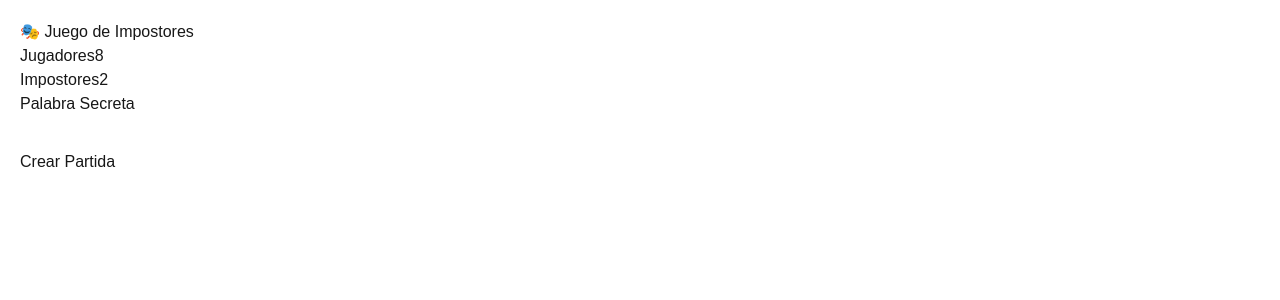
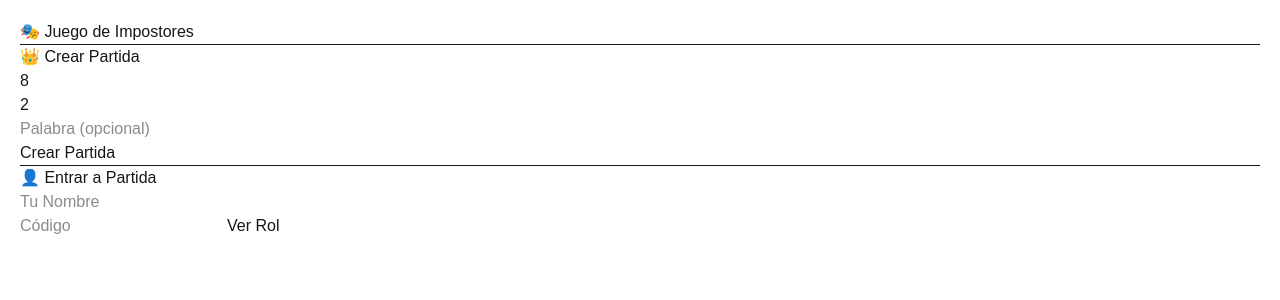
Before and after one commit to sotech/sotepostor-game, a Next.js app: page / in a window 1280 px wide. Shown: the top 300 px of the page. Built offline with nearby package versions, Linux system fonts and the light colour scheme.

Commit message:
Sistema de jugadores + palabra

```diff
--- a/app/api/create-game/route.js
+++ b/app/api/create-game/route.js
@@ -4,18 +4,28 @@ function generarCodigo() {
   return Math.floor(1000 + Math.random() * 9000).toString();
 }
 
+async function obtenerPalabra() {
+  const res = await fetch("https://api.datamuse.com/words?sp=*&v=es&max=1");
+  const data = await res.json();
+  return data[0]?.word || "PALABRA";
+}
+
 export async function POST(req) {
   const body = await req.json();
-  const { players, impostors, word } = body;
+  let { players, impostors, word } = body;
+
+  if (!word || word.trim() === "") {
+    word = await obtenerPalabra();
+  }
 
   const code = generarCodigo();
 
   games[code] = {
     players,
     impostors,
-    word,
+    word: word.toUpperCase(),
     assigned: [],
   };
 
-  return Response.json({ code });
+  return Response.json({ code, word: games[code].word });
 }
--- /dev/null
+++ b/app/api/join/route.js
@@ -0,0 +1,50 @@
+import { games } from "../store";
+
+function asignarImpostorRandom(game) {
+  const totalAsignados = game.assigned.length;
+  const impostoresAsignados = game.assigned.filter(
+    (p) => p.role === "IMPOSTOR"
+  ).length;
+
+  const quedanImpostores = game.impostors - impostoresAsignados;
+  const quedanJugadores = game.players - totalAsignados;
+
+  if (quedanImpostores <= 0) return false;
+  if (quedanJugadores <= quedanImpostores) return true;
+
+  return Math.random() < 0.3;
+}
+
+export async function POST(req) {
+  const body = await req.json();
+  const { code, name } = body;
+
+  const game = games[code];
+
+  if (!game) {
+    return Response.json({ error: "Partida no encontrada" }, { status: 404 });
+  }
+
+  const yaExiste = game.assigned.find((p) => p.name === name);
+  if (yaExiste) {
+    return Response.json(
+      { error: "Este jugador ya recibió su rol" },
+      { status: 400 }
+    );
+  }
+
+  if (game.assigned.length >= game.players) {
+    return Response.json(
+      { error: "La partida ya está completa" },
+      { status: 400 }
+    );
+  }
+
+  const esImpostor = asignarImpostorRandom(game);
+
+  const role = esImpostor ? "IMPOSTOR" : game.word;
+
+  game.assigned.push({ name, role });
+
+  return Response.json({ role });
+}
--- a/app/page.tsx
+++ b/app/page.tsx
@@ -7,73 +7,99 @@ export default function Home() {
   const [impostors, setImpostors] = useState(2);
   const [word, setWord] = useState("");
   const [gameCode, setGameCode] = useState(null);
+  const [joinedName, setJoinedName] = useState("");
+  const [joinedCode, setJoinedCode] = useState("");
+  const [role, setRole] = useState(null);
 
   async function crearPartida() {
     const res = await fetch("/api/create-game", {
       method: "POST",
-      headers: {
-        "Content-Type": "application/json",
-      },
-      body: JSON.stringify({
-        players,
-        impostors,
-        word,
-      }),
+      headers: { "Content-Type": "application/json" },
+      body: JSON.stringify({ players, impostors, word }),
     });
 
     const data = await res.json();
     setGameCode(data.code);
   }
 
+  async function unirse() {
+    const res = await fetch("/api/join", {
+      method: "POST",
+      headers: { "Content-Type": "application/json" },
+      body: JSON.stringify({
+        code: joinedCode,
+        name: joinedName,
+      }),
+    });
+
+    const data = await res.json();
+    if (data.role) {
+      setRole(data.role);
+    } else {
+      alert(data.error);
+    }
+  }
+
   return (
     <main style={{ minHeight: "100vh", padding: 20 }}>
       <h1>🎭 Juego de Impostores</h1>
 
+      <hr />
+
+      <h2>👑 Crear Partida</h2>
       <div style={{ maxWidth: 300 }}>
-        <label>Jugadores</label>
         <input
           type="number"
+          placeholder="Jugadores"
           value={players}
           onChange={(e) => setPlayers(Number(e.target.value))}
         />
 
-        <label>Impostores</label>
         <input
           type="number"
+          placeholder="Impostores"
           value={impostors}
           onChange={(e) => setImpostors(Number(e.target.value))}
         />
 
-        <label>Palabra Secreta</label>
         <input
           type="text"
+          placeholder="Palabra (opcional)"
           value={word}
           onChange={(e) => setWord(e.target.value)}
         />
 
-        <button onClick={crearPartida} style={{ marginTop: 10 }}>
-          Crear Partida
-        </button>
+        <button onClick={crearPartida}>Crear Partida</button>
+
+        {gameCode && <h3>✅ Código: {gameCode}</h3>}
       </div>
 
-      {gameCode && (
-        <div style={{ marginTop: 30 }}>
-          <h2>✅ Partida creada</h2>
-          <h3>Código del juego:</h3>
-          <div
-            style={{
-              fontSize: 32,
-              fontWeight: "bold",
-              background: "#000",
-              color: "#0f0",
-              padding: 10,
-              display: "inline-block",
-            }}
-          >
-            {gameCode}
-          </div>
-        </div>
-      )}
+      <hr />
+
+      <h2>👤 Entrar a Partida</h2>
+      <div style={{ maxWidth: 300 }}>
+        <input
+          type="text"
+          placeholder="Tu Nombre"
+          value={joinedName}
+          onChange={(e) => setJoinedName(e.target.value)}
+        />
+
+        <input
+          type="text"
+          placeholder="Código"
+          value={joinedCode}
+          onChange={(e) => setJoinedCode(e.target.value)}
+        />
+
+        <button onClick={unirse}>Ver Rol</button>
+
+        {role && (
+          <h3 style={{ marginTop: 20 }}>
+            🎯 Tu rol es: <strong>{role}</strong>
+          </h3>
+        )}
+      </div>
     </main>
   );
 }
```
